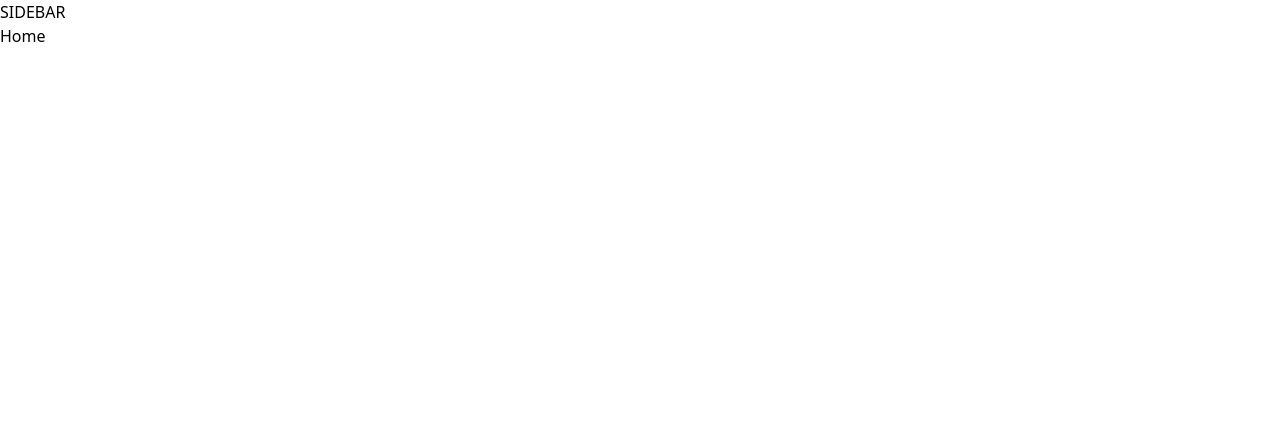
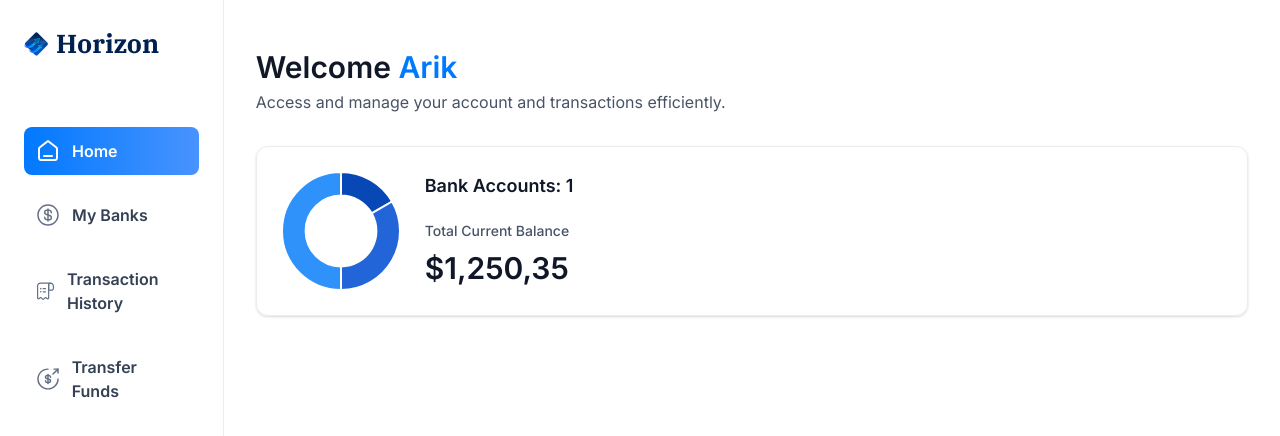
Before and after one commit to arikbidny/jsm-banking-nextjs, a Next.js app: page / in a window 1280 px wide. Shown: the top 436 px of the page. Built offline with nearby package versions, Linux system fonts and the light colour scheme.

Commit message:
I added a sidebar for non mobile devices

```diff
--- a/app/(root)/layout.tsx
+++ b/app/(root)/layout.tsx
@@ -1,12 +1,14 @@
+import Sidebar from "@/components/Sidebar";
 
 export default function RootLayout({
     children,
 }: Readonly<{
     children: React.ReactNode;
 }>) {
+    const loggedIn = { firstName: 'Arik', lastName: 'Bidny' }
     return (
-        <main>
-            SIDEBAR
+        <main className="flex h-screen w-full font-inter">
+            <Sidebar user={loggedIn} />
             {children}
         </main>
     );
--- a/app/(root)/page.tsx
+++ b/app/(root)/page.tsx
@@ -1,8 +1,29 @@
+import HeaderBox from '@/components/HeaderBox'
+import TotalBalanceBox from '@/components/TotalBalanceBox'
 import React from 'react'
 
 const Home = () => {
+    const loggedIn = {
+        firstName: "Arik"
+    }
     return (
-        <div>Home</div>
+        <section className='home'>
+            <div className='home-content'>
+                <header className='home-header'>
+                    <HeaderBox
+                        type="greeting"
+                        title="Welcome"
+                        user={loggedIn?.firstName || "Guest"}
+                        subtext="Access and manage your account and transactions efficiently."
+                    />
+                    <TotalBalanceBox
+                        accounts={[]}
+                        totalBanks={1}
+                        totalCurrentBalance={1250.35}
+                    />
+                </header>
+            </div>
+        </section>
     )
 }
 
--- /dev/null
+++ b/components/AnimatedCounter.tsx
@@ -0,0 +1,18 @@
+'use client'
+
+import CountUp from 'react-countup'
+
+const AnimatedCounter = ({ amount }: { amount: number }) => {
+    return (
+        <div className='w-full'>
+            <CountUp
+                end={amount}
+                decimal=','
+                prefix='$'
+                decimals={2}
+            />
+        </div>
+    )
+}
+
+export default AnimatedCounter
--- /dev/null
+++ b/components/DoughnutChart.tsx
@@ -0,0 +1,37 @@
+'use client'
+
+import { Doughnut } from 'react-chartjs-2';
+import { Chart as ChartJS, ArcElement, Tooltip, Legend } from 'chart.js'
+
+ChartJS.register(ArcElement, Tooltip, Legend)
+
+const DoughnutChart = ({ accounts }: DoughnutChartProps) => {
+
+    const data = {
+        datasets: [
+            {
+                label: 'Banks',
+                data: [1250, 2500, 3750],
+                backgroundColor: ['#0747b6', '#2265d8', '#2f91fa']
+            }
+        ],
+        labels: ['Bank 2', 'Bank 2', 'Bank 3']
+    }
+
+    return (
+        <Doughnut
+            data={data}
+            options={{
+                responsive: true,
+                cutout: '60%',
+                plugins: {
+                    legend: {
+                        display: false
+                    }
+                }
+            }}
+        />
+    )
+}
+
+export default DoughnutChart
--- /dev/null
+++ b/components/HeaderBox.tsx
@@ -0,0 +1,17 @@
+function HeaderBox({ type = "title", title, subtext, user }: HeaderBoxProps) {
+    return (
+        <div className="header-box">
+            <h1 className="header-box-title">
+                {title}
+                {type === 'greeting' && (
+                    <span className="text-bankGradient">
+                        &nbsp;{user}
+                    </span>
+                )}
+            </h1>
+            <p className="header-box-subtext">{subtext}</p>
+        </div>
+    )
+}
+
+export default HeaderBox
--- /dev/null
+++ b/components/Sidebar.tsx
@@ -0,0 +1,60 @@
+'use client'
+import { sidebarLinks } from '@/constants'
+import { cn } from '@/lib/utils'
+import Image from 'next/image'
+import Link from 'next/link'
+import { usePathname } from 'next/navigation'
+import path from 'path'
+import React from 'react'
+
+const Sidebar = ({ user }: SiderbarProps) => {
+    const pathName = usePathname();
+
+    return (
+        <section className='sidebar'>
+            <nav className='flex flex-col gap-4'>
+                <Link href='/' className='flex mb-12 cursor-pointer items-center gap-2'>
+                    <Image
+                        src="/icons/logo.svg"
+                        width={34}
+                        height={34}
+                        alt="Horizon logo"
+                        className='size-[24px] max-xl:size-14'
+                    />
+                    <h1 className='sidebar-logo'>
+                        Horizon
+                    </h1>
+                </Link>
+
+                {sidebarLinks.map((item) => {
+                    const isActive = pathName === item.route || pathName.startsWith(`${item.route}/`)
+                    return (
+                        <Link href={item.route} key={item.label}
+                            className={cn('sidebar-link', {
+                                'bg-bank-gradient': isActive
+                            })}
+                        >
+                            <div className='relative size-6'>
+                                <Image
+                                    src={item.imgURL}
+                                    alt={item.label}
+                                    fill
+                                    className={cn({
+                                        'brightness-[3] invert-0': isActive
+                                    })}
+                                />
+                            </div>
+                            <p className={cn('sidebar-label', {
+                                '!text-white': isActive
+                            })}>
+                                {item.label}
+                            </p>
+                        </Link>
+                    )
+                })}
+            </nav>
+        </section>
+    )
+}
+
+export default Sidebar
--- /dev/null
+++ b/components/TotalBalanceBox.tsx
@@ -0,0 +1,29 @@
+import { formatAmount } from '@/lib/utils'
+import CountUp from 'react-countup'
+import AnimatedCounter from './AnimatedCounter'
+import DoughnutChart from './DoughnutChart'
+
+const TotalBalanceBox = ({ accounts = [], totalBanks, totalCurrentBalance }: TotlaBalanceBoxProps) => {
+    return (
+        <section className='total-balance'>
+            <div className='total-balance-chart'>
+                {/* DoughnutChart */}
+                <DoughnutChart accounts={accounts} />
+            </div>
+            <div className='flex flex-col gap-6'>
+                <h2 className='header-2'>Bank Accounts: {totalBanks}</h2>
+                <div className='flex flex-col gap-2'>
+                    <p className='total-balance-label'>
+                        Total Current Balance
+                    </p>
+
+                    <div className='total-balance-amount flex-center gap-2'>
+                        <AnimatedCounter amount={totalCurrentBalance} />
+                    </div>
+                </div>
+            </div>
+        </section>
+    )
+}
+
+export default TotalBalanceBox
--- a/package.json
+++ b/package.json
@@ -10,11 +10,15 @@
   },
   "dependencies": {
     "@radix-ui/react-slot": "^1.1.0",
+    "chart.js": "^4.4.3",
     "class-variance-authority": "^0.7.0",
     "clsx": "^2.1.1",
     "lucide-react": "^0.426.0",
     "next": "14.2.5",
+    "query-string": "^9.1.0",
     "react": "^18",
+    "react-chartjs-2": "^5.2.0",
+    "react-countup": "^6.5.3",
     "react-dom": "^18",
     "tailwind-merge": "^2.4.0",
     "tailwindcss-animate": "^1.0.7"
```
Also changed, not shown: helper.txt (added), 1 other file (tests, documents, lock files or other folders).
